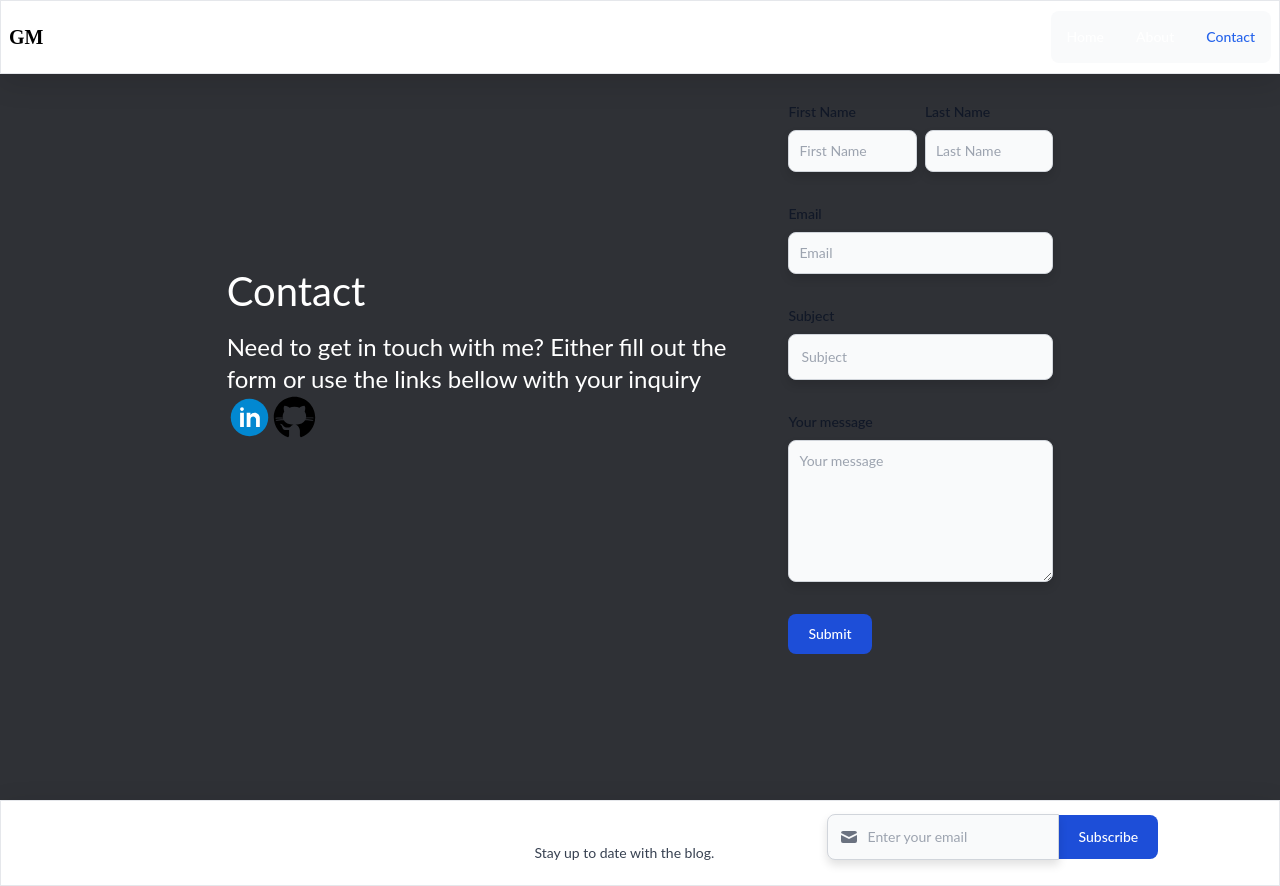
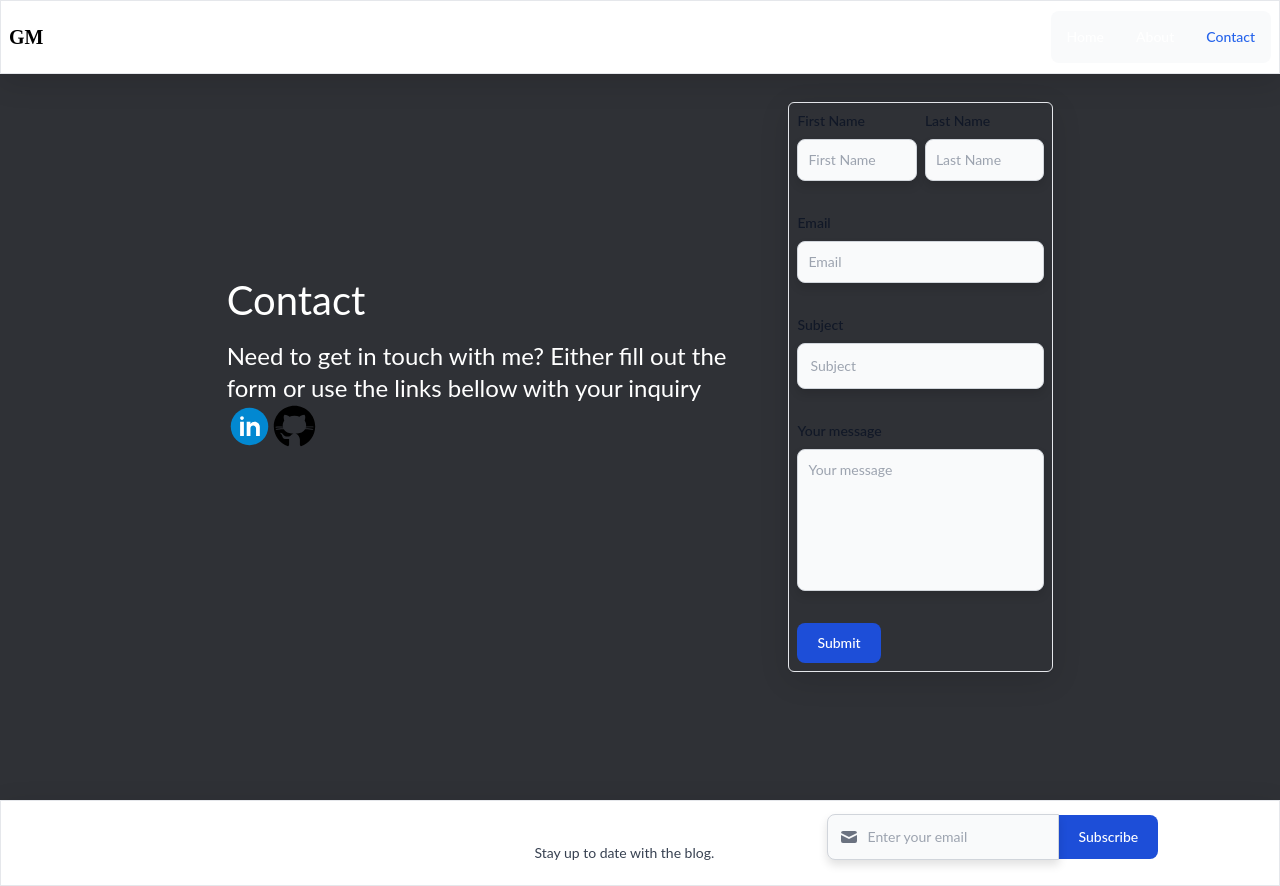
Before and after one commit to guilhermefmotta/blog, a Next.js app: page /contact in a window 1280 px wide. Built offline with nearby package versions, Linux system fonts and the light colour scheme.

Commit message:
change style

```diff
--- a/pages/contact.js
+++ b/pages/contact.js
@@ -55,7 +55,7 @@ export default function Contact() {
 								<SocialMedias className='rounded-full mx-auto' width={45} height={45} />
 							</div>
 
-							<div className='container mx-auto'>
+							<div className='container mx-auto border border-gray-200 rounded-md p-2 shadow-md dark:bg-[#36393F] dark:border-gray-700'>
 								<form action="#" className="space-y-8" onSubmit={handleSubmit} autoComplete="none">
 									<div className='flex justify-between flex-col sm:flex-col md:flex-col lg:flex-row xl:flex-row 2xl:flex-row lg:space-x-2 xl:space-x-2 2xl:space-x-2'>
 										<div>
@@ -77,7 +77,7 @@ export default function Contact() {
 									</div>
 									<div className="sm:col-span-2">
 										<label htmlFor="message" className="block mb-2 text-sm font-medium text-gray-900 dark:text-gray-400">Your message</label>
-										<textarea id="message" name="message" rows="6" className="block p-2.5 w-full text-sm text-gray-900 bg-gray-50 rounded-lg shadow-sm border border-gray-300 focus:ring-primary-500 focus:border-primary-500  dark:border-gray-600  dark:text-white dark:focus:ring-primary-500 dark:focus:border-primary-500 dark:bg-[#40444B]" placeholder='Your message'></textarea>
+										<textarea id="message" name="message" rows="6" className="block p-2.5 w-full text-sm text-gray-900 bg-gray-50 rounded-lg shadow-sm border border-gray-300 focus:ring-primary-500 focus:border-primary-500  dark:border-gray-600  dark:text-white dark:focus:ring-primary-500 dark:focus:border-primary-500 dark:bg-[#40444B] resize-none" placeholder='Your message'></textarea>
 									</div>
 									<button type="submit" className="text-white bg-blue-700 hover:bg-blue-800 focus:ring-4 focus:ring-blue-300 font-medium rounded-lg text-sm px-5 py-2.5 mr-2 mb-2 dark:bg-blue-600 dark:hover:bg-blue-700 focus:outline-none dark:focus:ring-blue-800">
 										Submit
```
